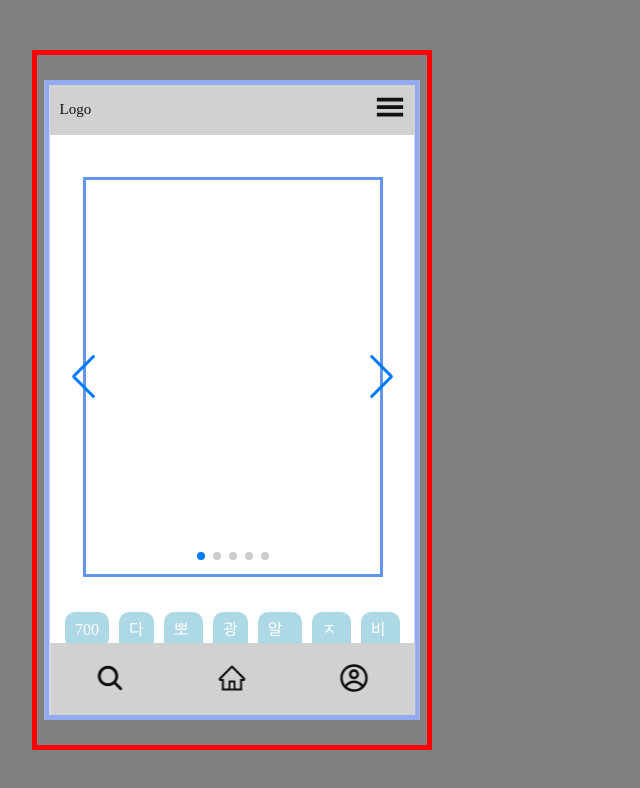
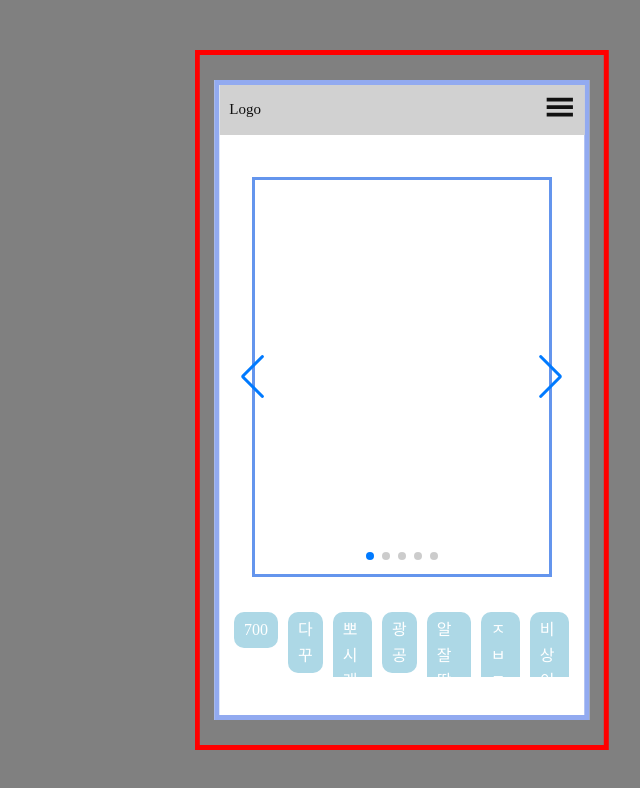
Before and after one commit to zubetcha/Final-project, a React (Create React App) app: page / in a window 1280 px wide. Shown: the top 788 px of the page, without its empty margins (528-1168 px from the left). Built offline with nearby package versions, Linux system fonts and the light colour scheme.

Commit message:
[Conf]추가 MobileFrame.css 미디어 쿼리 추가

```diff
--- a/src/App.js
+++ b/src/App.js
@@ -5,7 +5,7 @@ import { history } from './redux/ConfigureStore'
 import { ThemeProvider } from 'styled-components'
 import GlobalStyle from './styles/GlobalStyle'
 import theme from './styles/theme'
-import { Main, NotFound, Quiz, QuizResult, Join, Login, Mypage, PostDetail, PostEdit, PostList, PostWrite, DictEdit, DictList, DictWrite } from './pages'
+import { Main, NotFound, QuizIntro, Quiz, QuizResult, Join, Login, Mypage, PostDetail, PostEdit, PostList, PostWrite, DictEdit, DictList, DictWrite } from './pages'
 import MobileFrame from './components/MobileFrame'
 
 function App() {
@@ -19,7 +19,8 @@ function App() {
             <Route path="/join" exact component={Join} />
             <Route path="/login" exact component={Login} />
             <Route path="/mypage" exact component={Mypage} />
-            <Route path="/quiz" exact component={Quiz} />
+            <Route path="/quiz" exact component={QuizIntro} />
+            <Route path="/quiz/start" exact component={Quiz} />
             <Route path="/quiz/result" exact component={QuizResult} />
             <Route path="/post" exact component={PostList} />
             <Route path="/post/detail/:postId" exact component={PostDetail} />
@@ -27,7 +28,7 @@ function App() {
             <Route path="/post/edit/:postId" exact component={PostEdit} />
             <Route path="/dict" exact component={DictList} />
             <Route path="/dict/write" exact component={DictWrite} />
-            <Route path="/dict/edit/:wordId" exact component={DictEdit} />
+            <Route path="/dict/edit/:dictId" exact component={DictEdit} />
             {/* <Route path="" exact component={NotFound} /> */}
           </ConnectedRouter>
         </MobileFrame>
--- a/src/components/MobileFrame.js
+++ b/src/components/MobileFrame.js
@@ -2,7 +2,6 @@ import React from 'react'
 import '../styles/css/MobileFrame.css'
 
 import Header from './Header'
-import Footer from './Footer'
 
 const MobileFrame = ({ children }) => {
   return (
@@ -13,7 +12,6 @@ const MobileFrame = ({ children }) => {
           <div className="Container">
             <div>{children}</div>
           </div>
-          <Footer />
         </div>
       </div>
     </>
--- /dev/null
+++ b/src/pages/QuizIntro.js
@@ -0,0 +1,12 @@
+import React from 'react'
+import styled from 'styled-components'
+
+const QuizIntro = (props) => {
+  return (
+    <>
+      <div></div>
+    </>
+  )
+}
+
+export default QuizIntro
--- a/src/pages/index.js
+++ b/src/pages/index.js
@@ -1,6 +1,7 @@
 import Main from './Main'
 import NotFound from './NotFound'
 
+import QuizIntro from './QuizIntro'
 import Quiz from './Quiz'
 import QuizResult from './QuizResult'
 
@@ -17,4 +18,4 @@ import DictEdit from './dict/DictEdit'
 import DictList from './dict/DictList'
 import DictWrite from './dict/DictWrite'
 
-export { Main, NotFound, Quiz, QuizResult, Join, Login, Mypage, PostDetail, PostEdit, PostList, PostWrite, DictEdit, DictList, DictWrite }
+export { Main, NotFound, QuizIntro, Quiz, QuizResult, Join, Login, Mypage, PostDetail, PostEdit, PostList, PostWrite, DictEdit, DictList, DictWrite }
--- a/src/styles/css/MobileFrame.css
+++ b/src/styles/css/MobileFrame.css
@@ -1,15 +1,25 @@
 .WebFullFrame {
   position: fixed;
   top: 50%;
-  right: 25%;
-  transform: translateY(-50%);
-  width: 400px;
+  left: 50%;
+  transform: translate(-50%, -50%);
+  max-width: 414px;
+  min-width: 320px;
+  width: 100%;
   height: 700px;
   /* align-items: center;
   justify-content: center;
   vertical-align: middle; */
   /* 레이아웃 작업 후 삭제 */
   border: 5px solid red;
+}
+
+@media screen and (min-width: 1120px) {
+  .WebFullFrame {
+    right: 20%;
+    top: 50%;
+    transform: translate(20%, -50%);
+  }
 }
 
 .MobileFullFrame {
```
